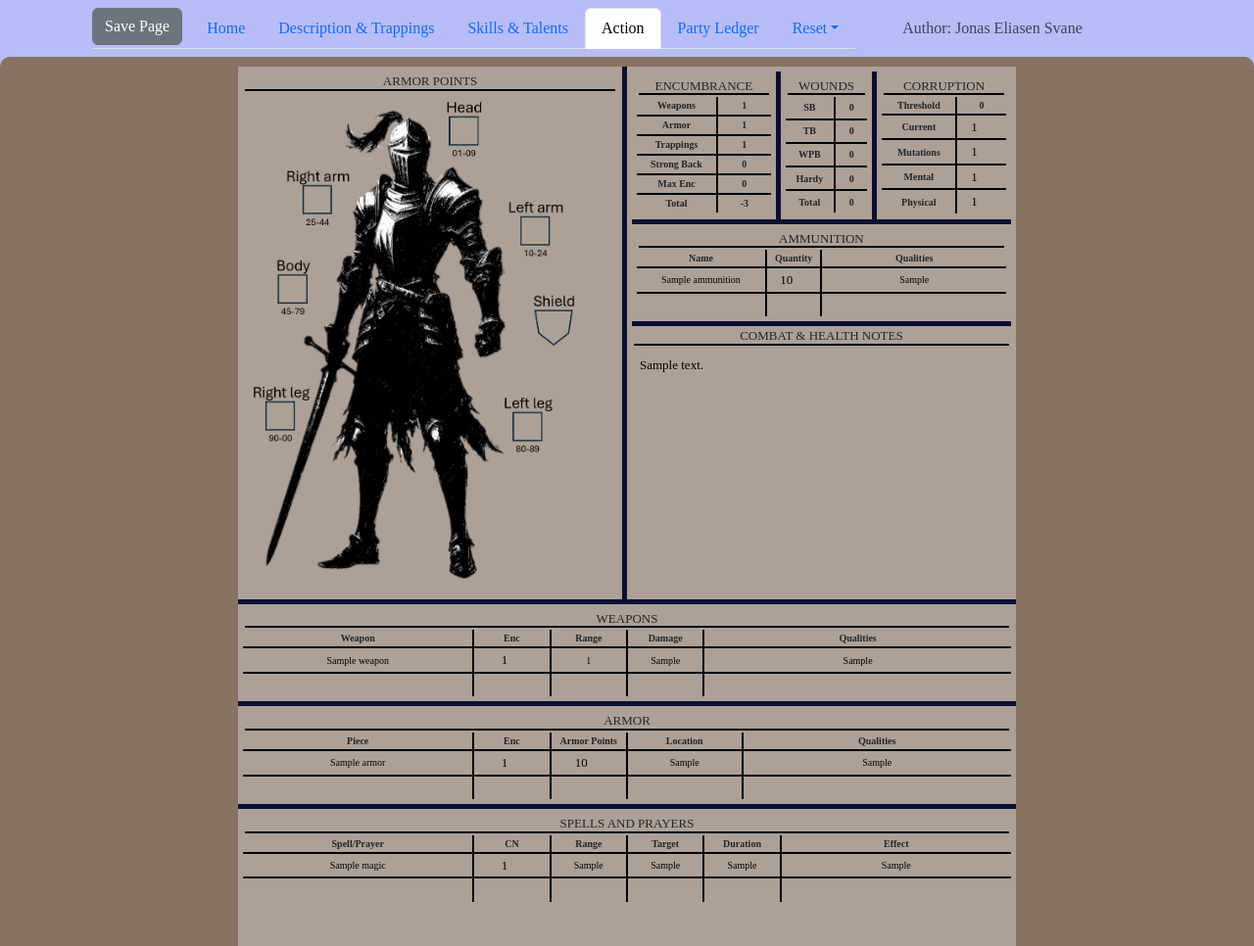
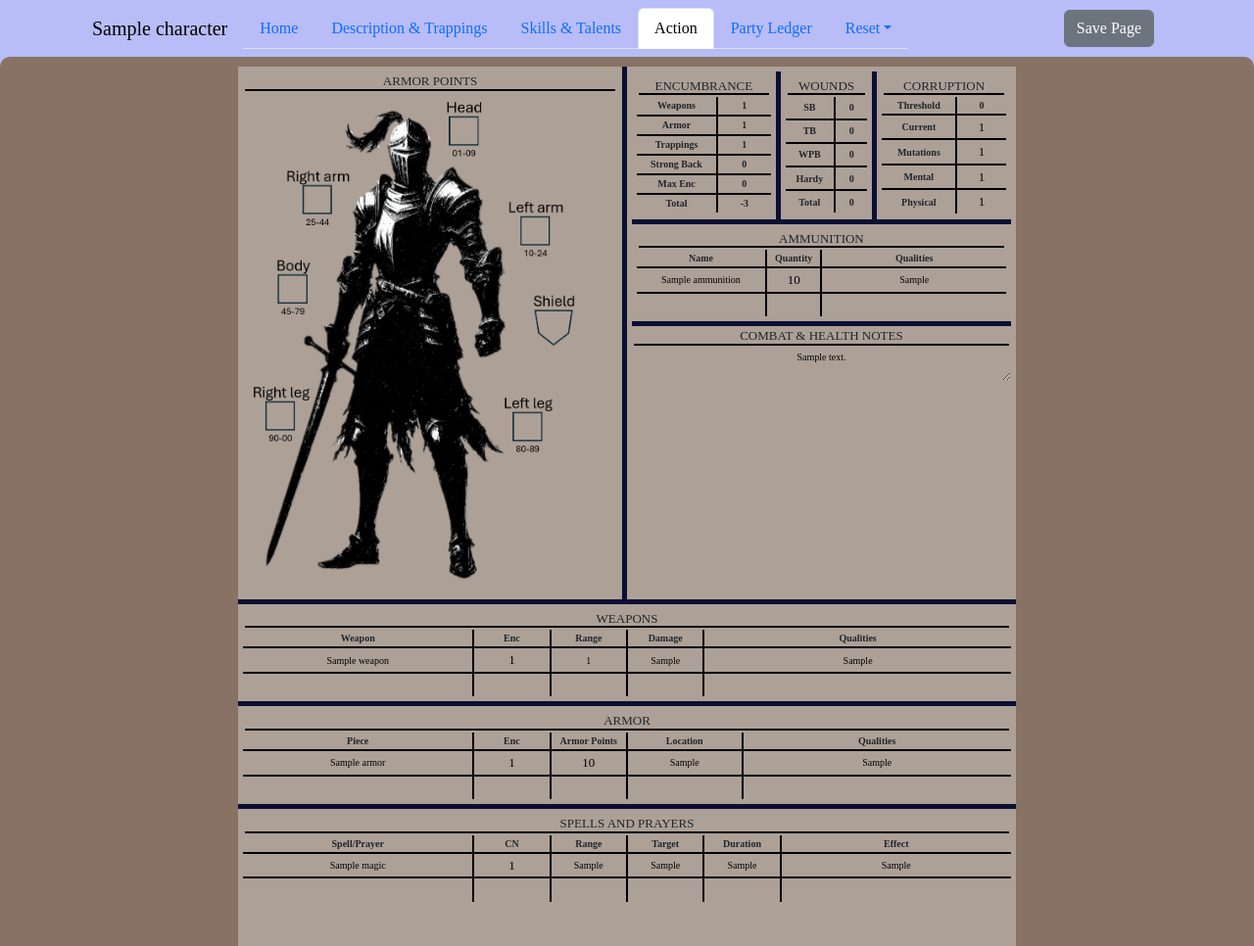
Before and after one commit to JESvane99/RPG_character_sheet, a Flask app: page /1/sheet-p3 in a window 1280 px wide. Shown: the top 966 px of the page at 98% size. Run offline with Flask 3, Linux system fonts and the light colour scheme; tables that the repository leaves empty hold one stand-in row (values such as "Sample post"); some web fonts are replaced.

Commit message:
fix: total enc and wounds + minor style changes

```diff
--- a/src/static/scripts.js
+++ b/src/static/scripts.js
@@ -1,141 +1,11 @@
-function localSaveForm(formID) {
-  const x = document.forms[formID];
-  for (let i = 0; i < x.length; i++) {
-    console.log("saving " + x.elements[i].id + "...");
-    localStorage.setItem(x.elements[i].id, x.elements[i].value);
-  }
-}
+document.addEventListener("DOMContentLoaded", function() {
+  document.querySelectorAll("textarea").forEach(function(textarea) {
+      textarea.style.height = textarea.scrollHeight + "px";
+      textarea.style.overflowY = "hidden";
 
-function localLoadForm(formID) {
-  const x = document.forms[formID];
-  console.log(localStorage.length);
-  for (let i = 0; i < x.length; i++) {
-    console.log("retrieving " + x.elements[i].id + "...");
-    x.elements[i].value = localStorage.getItem(x.elements[i].id);
-  }
-}
-
-function localSaveAll() {
-  const fs = [
-    "description",
-    "mechanics",
-    "characteristics",
-    "base-skills",
-    "aquired-skills",
-    "talents",
-    "encumbrance",
-    "wounds-and-corruption",
-    "ammunition",
-    "combat-notes",
-    "weapons",
-    "amour",
-    "spells",
-    "party",
-    "wealth",
-    "trappings-and-notes",
-  ];
-
-  for (let i = 0; i < fs.length; i++) {
-    localSaveForm(fs[i] + "-form");
-  }
-}
-
-function localLoadAll() {
-  const fs = [
-    "description",
-    "mechanics",
-    "characteristics",
-    "base-skills",
-    "aquired-skills",
-    "talents",
-    "encumbrance",
-    "wounds-and-corruption",
-    "ammunition",
-    "combat-notes",
-    "weapons",
-    "amour",
-    "spells",
-    "party",
-    "wealth",
-    "trappings-and-notes",
-  ];
-
-  for (let i = 0; i < fs.length; i++) {
-    localLoadForm(fs[i] + "-form");
-  }
-}
-
-function calcFinalAttr(inputElement) {
-  const ids = ["-init", "-adv", "-bonus"];
-  let name = inputElement.id;
-  var res = 0;
-  let i = 0;
-  name = name.split("-");
-  console.log(name);
-  for (i; i < ids.length; i++) {
-    let _val = parseInt(document.getElementById(name[0] + ids[i]).value);
-    res += _val;
-    console.log("new result: " + res + "+" + _val);
-  }
-  document.getElementById(name[0]).value = res;
-  updateSkillAttr(document.getElementById(name[0]))
-}
-
-function updateSkillAttr(inputElement) {
-  let name = inputElement.id;
-  let cells = document.querySelectorAll("." + name + "-skill");
-  for (let i = 0; i < cells.length; i++) {
-    cells[i].value = inputElement.value;
-    calcFinalSkill(cells[i])
-  }
-}
-
-function getRowCells(inputElement) {
-    const row = inputElement.parentNode.parentNode // accessing row
-    return row.childNodes
-}
-
-function calcFinalSkill(inputElement) {
-    const cells = getRowCells(inputElement) // getting array of cells in the row
-    const _val1 = parseInt(cells[5].childNodes[0].value) //picking attribute cell
-    const _val2 = parseInt(cells[7].childNodes[0].value) //picking advances cell
-    cells[9].childNodes[0].value = _val1 + _val2
-}
-
-function updateAquiredSkillAttr(inputElement) {
-    const trait_in = inputElement.value.toLowerCase()
-    const trait_val = document.getElementById(trait_in).value
-    const trait_out = inputElement.id + "-val"
-    document.getElementById(trait_out).value = trait_val
-}
-
-// function calculateFinalAttribute(attribute) {
-//     var base = parseInt(document.getElementById(attribute).value);
-//     var adv = parseInt(document.getElementById(attribute + "-adv").value);
-//     var bonus = parseInt(document.getElementById(attribute + "-bonus").value);
-
-//     var final = base + adv + bonus;
-
-//     document.getElementById(attribute + "-final").value = final;
-// }
-
-// function calculateAllFinalAttributes() {
-//     calculateFinalAttribute("ws");
-//     calculateFinalAttribute("bs");
-//     calculateFinalAttribute("s");
-//     calculateFinalAttribute("t");
-//     calculateFinalAttribute("i")
-//     calculateFinalAttribute("ag");
-//     calculateFinalAttribute("dex");
-//     calculateFinalAttribute("int");
-//     calculateFinalAttribute("wp");
-//     calculateFinalAttribute("fel");
-// }
-
-// function calculateEXP() {
-//     var total = document.getElementById("exp-total").value;
-//     var spent = document.getElementById("exp-spent").value;
-//     var current = total - spent;
-
-//     document.getElementById("exp-current").value = current;
-// }
+      textarea.addEventListener("input", function() {
+          this.style.height = "auto";
+          this.style.height = this.scrollHeight + "px";
+      });
+  });
+});
--- a/src/static/style.css
+++ b/src/static/style.css
@@ -289,34 +289,8 @@ table th:last-child {
 }
 
 
-/* ! styling for automatic textarea height */
-.grow-wrap {
-    /* easy way to plop the elements on top of each other and have them both sized based on the tallest one's height */
-    display: grid;
+input::-webkit-outer-spin-button,
+input::-webkit-inner-spin-button {
+  -webkit-appearance: none;
+  margin: 0;
 }
-.grow-wrap::after {
-    /* Note the weird space! Needed to preventy jumpy behavior */
-    content: attr(data-replicated-value) " ";
-
-    /* This is how textarea text behaves */
-    white-space: pre-wrap;
-
-    /* Hidden from view, clicks, and screen readers */
-    visibility: hidden;
-}
-.grow-wrap > textarea {
-    /* You could leave this, but after a user resizes, then it ruins the auto sizing */
-    resize: none;
-
-    /* Firefox shows scrollbar on growth, you can hide like this. */
-    overflow: hidden;
-}
-.grow-wrap > textarea,
-.grow-wrap::after {
-    /* Identical styling required!! */
-    padding: 0.5rem;
-    text-align: left;
-    font-size: small;
-    /* Place on top of each other */
-    grid-area: 1 / 1 / 2 / 2;
-}
--- a/src/templates/base.html
+++ b/src/templates/base.html
@@ -10,27 +10,33 @@
   <script src="https://cdn.jsdelivr.net/npm/bootstrap@5.3.3/dist/js/bootstrap.min.js" integrity="sha384-0pUGZvbkm6XF6gxjEnlmuGrJXVbNuzT9qBBavbLwCsOGabYfZo0T0to5eqruptLy" crossorigin="anonymous"></script>
   <link rel="icon" href="{{ url_for('static', filename='figs/favicon.png') }}">
   <link rel="stylesheet" href="{{ url_for('static', filename='style.css') }}">
+  <script src="{{ url_for('static', filename='scripts.js') }}"></script>
 </head>
 <body>
   <div class="base">
-    <div class="container">
-      <nav class="navbar navbar-expand-lg justify-content-center">
+    <div class="container w-100">
+      <nav class="navbar navbar-expand-lg">
         <div class="container-fluid">
           <button class="navbar-toggler" type="button" data-bs-toggle="collapse" data-bs-target="#navbarToggler" aria-expanded="false" aria-label="Toggle navigation">
             <span class="navbar-toggler-icon"></span>
           </button>
+          {% if character %}
+          <a class="navbar-brand">{{ character.name }}</a>
+          {% endif %}
           <div class="collapse navbar-collapse" id="navbarToggler">
-          {% block navbar %}
-          {% endblock navbar %}
-          <span class="navbar-text ms-5">Author: Jonas Eliasen Svane</span>
+            {% block navbar %}
+            {% endblock navbar %}
           </div>
+          {% if character %}
+          <div class="nav-item me-2"><button class="btn btn-secondary" form="page">Save Page</button></div>
+          {% endif %}
         </div>
       </nav>
     </div>
+  </div>
     <div class="sheet-container">
       {% block content %}
       {% endblock content %}
     </div>
-  </div>
 </body>
 </html>
--- a/src/templates/battle_page/enc_wounds.html
+++ b/src/templates/battle_page/enc_wounds.html
@@ -19,11 +19,11 @@
       </tr>
       <tr>
         <th class="width-60">Max Enc</th>
-        <td>{{ character.get_attribute_bonus("s") + character.get_attribute_bonus("t") }}</td>
+        <td>{{ character.get_attribute_bonus("s") + character.get_attribute_bonus("t") + (character.strong_back_enc_bonus or 0) }}</td>
       </tr>
       <tr>
         <th class="width-60">Total</th>
-        <td>{{ (character.get_attribute_bonus("s") + character.get_attribute_bonus("t")) - (character.get_encumbrance("weapons") + character.get_encumbrance("armor") + character.get_encumbrance("trappings")) }}</td>
+        <td>{{ (character.get_attribute_bonus("s") + character.get_attribute_bonus("t") + (character.strong_back_enc_bonus or 0)) - (character.get_encumbrance("weapons") + character.get_encumbrance("armor") + character.get_encumbrance("trappings")) }}</td>
       </tr>
     </table>
   </div>
@@ -49,7 +49,7 @@
       <tr>
         <th class="width-60">Total</th>
         <td>
-          {{ character.get_attribute_bonus("s") + character.get_attribute_bonus("t") * 2 + character.get_attribute_bonus("wp") }}
+          {{ character.get_attribute_bonus("s") + character.get_attribute_bonus("t") * 2 + character.get_attribute_bonus("wp") + (character.hardy_wounds_bonus or 0) }}
         </td>
       </tr>
     </table>
--- a/src/templates/character_battle_page.html
+++ b/src/templates/character_battle_page.html
@@ -2,7 +2,6 @@
 
 {% block navbar %}
   <ul class="nav nav-tabs">
-    <li class="nav-item me-2"><button class="btn btn-secondary" form="page">Save Page</button></li>
     <li class="nav-item"><a class="nav-link" aria-current="page" href="/">Home</a></li>
     <li class="nav-item"><a class="nav-link" aria-current="page" href="/{{ character.id }}/sheet-p1">Description & Trappings</a></li>
     <li class="nav-item"><a class="nav-link" aria-current="page" href="/{{ character.id }}/sheet-p2">Skills & Talents</a></li>
--- a/src/templates/character_fluff_page.html
+++ b/src/templates/character_fluff_page.html
@@ -2,7 +2,6 @@
 
 {% block navbar %}
 <ul class="nav nav-tabs justify-content-center">
-    <li class="nav-item me-2"><button class="btn btn-secondary" form="page">Save Page</button></li>
   <li class="nav-item"><a class="nav-link" aria-current="page" href="/">Home</a></li>
   <li class="nav-item"><a class="nav-link active" aria-current="page" href="/{{ character.id }}/sheet-p1">Description & Trappings</a></li>
   <li class="nav-item"><a class="nav-link" aria-current="page" href="/{{ character.id }}/sheet-p2">Skills & Talents</a></li>
--- a/src/templates/character_skills_talents_page.html
+++ b/src/templates/character_skills_talents_page.html
@@ -2,7 +2,6 @@
 
 {% block navbar %}
   <ul class="nav nav-tabs">
-    <li class="nav-item me-2"><button class="btn btn-secondary" form="page">Save Page</button></li>
     <li class="nav-item"><a class="nav-link" aria-current="page" href="/">Home</a></li>
     <li class="nav-item"><a class="nav-link" aria-current="page" href="/{{ character.id }}/sheet-p1">Description & Trappings</a></li>
     <li class="nav-item"><a class="nav-link active" aria-current="page" href="/{{ character.id }}/sheet-p2">Skills & Talents</a></li>
--- a/src/templates/index.html
+++ b/src/templates/index.html
@@ -26,4 +26,10 @@
     </form>
   </div>
   <p>Have fun!</p>
+  <p>
+    Written & maintained by:
+  </p>
+  <p>
+    - Jonas E. Svane
+  </p>
 {% endblock content %}
--- a/src/templates/party_ledger_page.html
+++ b/src/templates/party_ledger_page.html
@@ -2,7 +2,6 @@
 
 {% block navbar %}
   <ul class="nav nav-tabs">
-    <li class="nav-item me-2"><button class="btn btn-secondary" form="page">Save Page</button></li>
     <li class="nav-item"><a class="nav-link" aria-current="page" href="/">Home</a></li>
     <li class="nav-item"><a class="nav-link" aria-current="page" href="/{{ character.id }}/sheet-p1">Description & Trappings</a></li>
     <li class="nav-item"><a class="nav-link" aria-current="page" href="/{{ character.id }}/sheet-p2">Skills & Talents</a></li>
```
Lines whose indentation alone changed are shown as unchanged.
